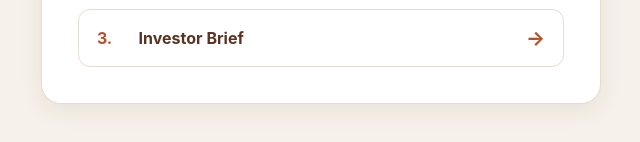
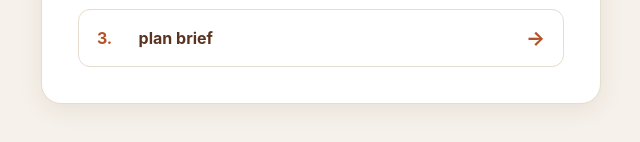
Before and after one commit to kozhirarif-cyber/krifi-stuff, a plain HTML site: page index.html in a window 1280 px wide. Shown: the part 482-624 px from the top of the page, 319-959 px from the left. Drawn offline with Linux system fonts and the light colour scheme.

Commit message:
Rename third menu label to plan brief
Co-authored-by: Copilot App <223556219+Copilot@users.noreply.github.com>

```diff
--- a/index.html
+++ b/index.html
@@ -107,7 +107,7 @@
       <!-- Add another page by copying a link and updating its label and URL. -->
       <a class="page-link" href="krifi-foggymug-gallery.html"><span class="page-number" aria-hidden="true">1.</span><span class="page-label">Krifi Caffè &amp; Foggy Mug · Product Gallery</span></a>
       <a class="page-link" href="coffee-price-gallery-2026.html"><span class="page-number" aria-hidden="true">2.</span><span class="page-label">lavazza's items september 2026</span></a>
-      <a class="page-link" href="krifi-startup-plan.html"><span class="page-number" aria-hidden="true">3.</span><span class="page-label">Investor Brief</span></a>
+      <a class="page-link" href="krifi-startup-plan.html"><span class="page-number" aria-hidden="true">3.</span><span class="page-label">plan brief</span></a>
     </nav>
   </main>
 </body>
```
